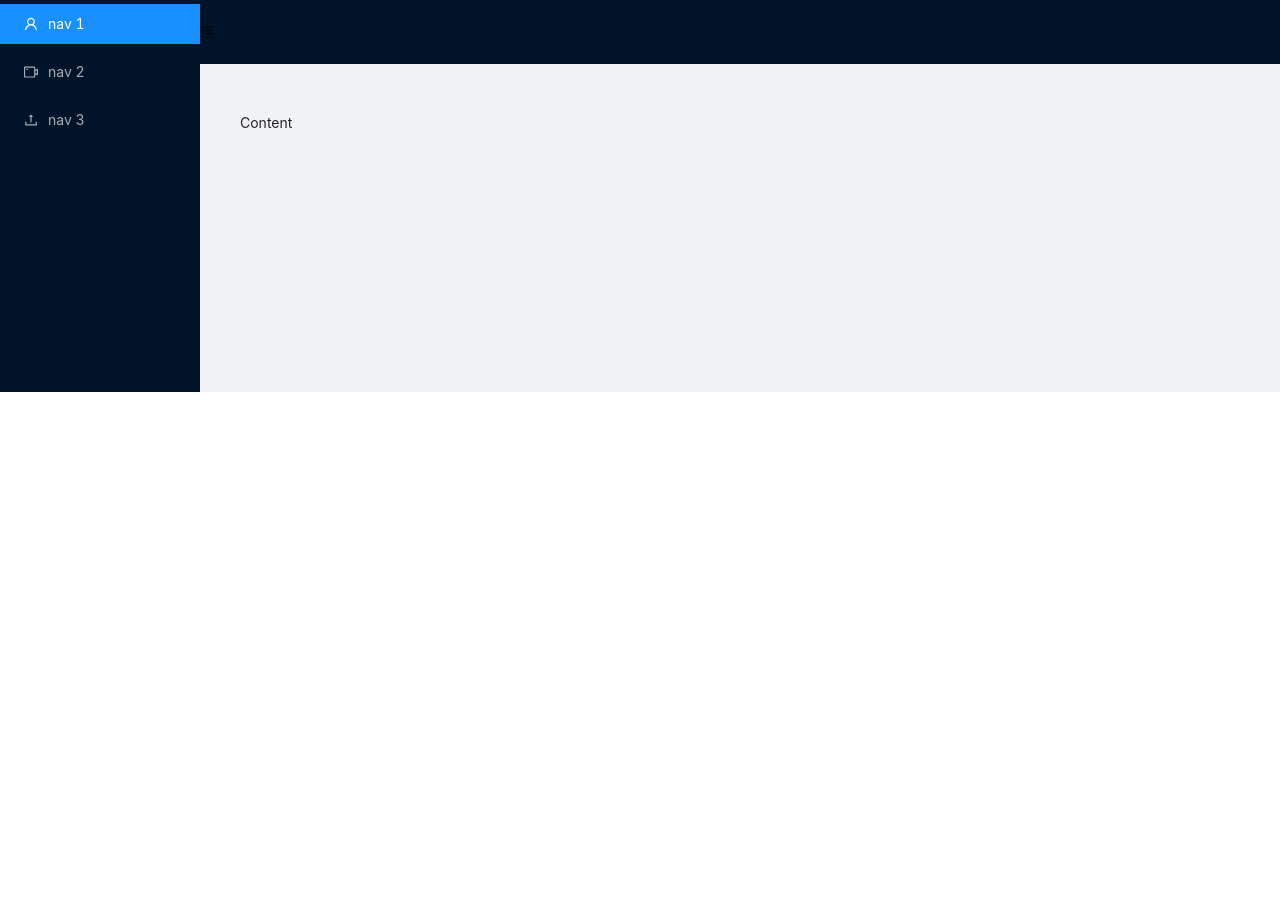
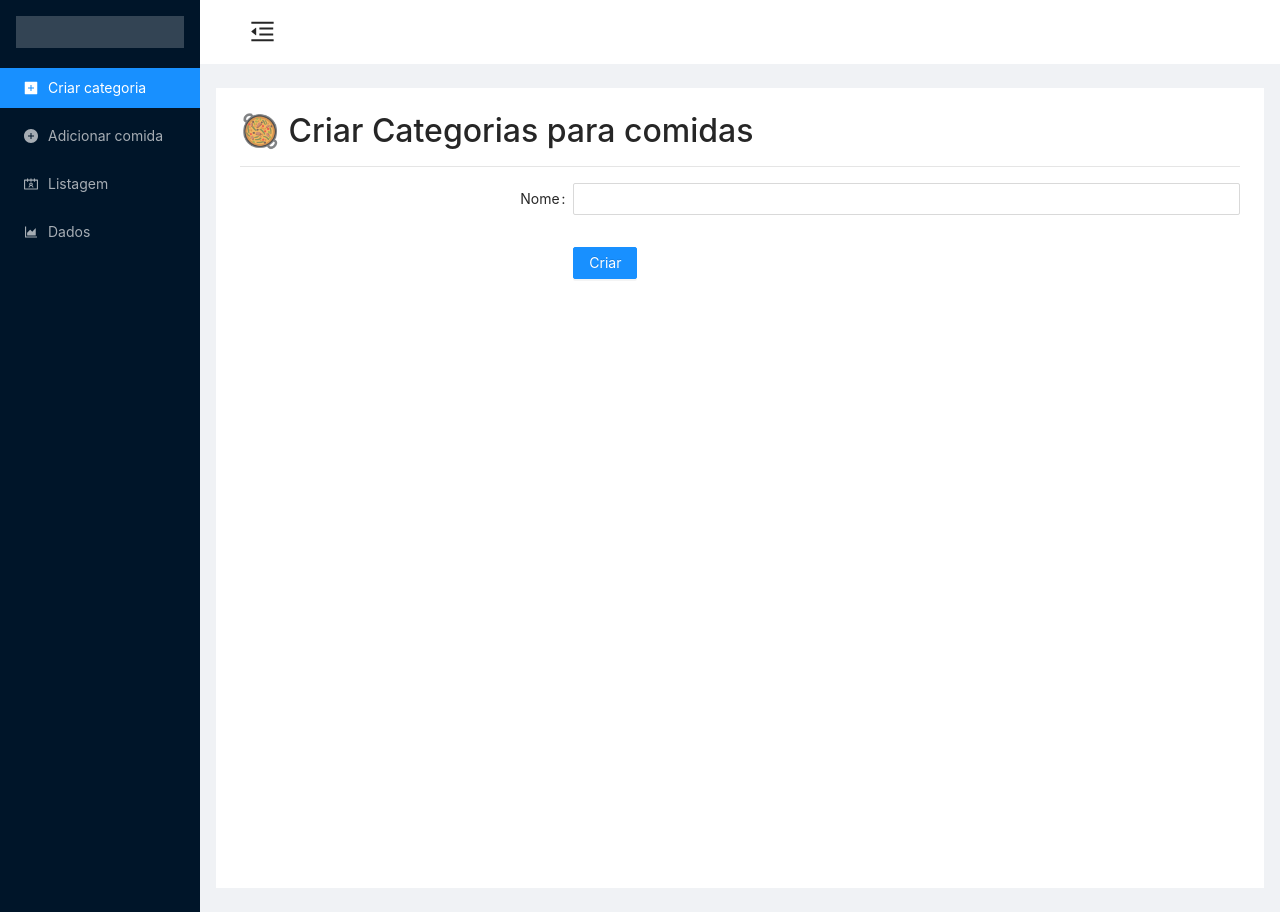
Before and after one commit to Emerson1337/onlineCheckEMS, a React (Create React App) app in the folder front/: page /dashboard in a window 1280 px wide. Before the commit the page ends 800 px from the top, so only its background shows below. Built offline with nearby package versions, Linux system fonts and the light colour scheme.

Commit message:
started admin dashboard

```diff
--- a/front/package.json
+++ b/front/package.json
@@ -3,6 +3,7 @@
   "version": "0.1.0",
   "private": true,
   "dependencies": {
+    "@ant-design/charts": "^1.2.13",
     "@testing-library/jest-dom": "^5.11.4",
     "@testing-library/react": "^11.1.0",
     "@testing-library/user-event": "^12.1.10",
--- a/front/src/App.tsx
+++ b/front/src/App.tsx
@@ -1,7 +1,7 @@
 import React, { useEffect, useState } from 'react';
 import './App.css';
 import Footer from './components/Footer/Footer';
-import Navbar from './components/navbar/Navbar';
+import Navbar from './components/Navbar/Navbar';
 import Routes from './routes';
 
 function App() {
--- /dev/null
+++ b/front/src/components/CreateCategory/CreateCategory.tsx
@@ -0,0 +1,53 @@
+import React from 'react';
+import { Form, Input, Button } from 'antd';
+import styled from 'styled-components';
+
+const layout = {
+  labelCol: { span: 8 },
+  wrapperCol: { span: 16 },
+};
+
+/* eslint-disable no-template-curly-in-string */
+const validateMessages = {
+  required: '${label} is required!',
+  types: {
+    email: '${label} is not a valid email!',
+    number: '${label} is not a valid number!',
+  },
+  number: {
+    range: '${label} must be between ${min} and ${max}',
+  },
+};
+/* eslint-enable no-template-curly-in-string */
+
+export default function CreateCategory() {
+  const onFinish = (values: any) => {
+    console.log(values);
+  };
+
+  return (
+    <Styles>
+      <h2>🥘 Criar Categorias para comidas</h2>
+      <hr />
+      <Form {...layout} name="nest-messages" onFinish={onFinish} validateMessages={validateMessages}>
+        <Form.Item name={['user', 'name']} label="Nome">
+          <Input />
+        </Form.Item>
+        <Form.Item wrapperCol={{ ...layout.wrapperCol, offset: 8 }}>
+          <Button type="primary" htmlType="submit">
+            Criar
+          </Button>
+        </Form.Item>
+      </Form>
+    </Styles>
+  );
+};
+
+const Styles = styled.div`
+  /* display: flex;
+  flex-direction: column;
+  align-items: center;
+  h2 {
+    margin-bottom: 50px;
+  } */
+`;
--- /dev/null
+++ b/front/src/components/CreateFood/CreateFood.tsx
@@ -0,0 +1,61 @@
+import { Form, Input, InputNumber, Button, Upload, Space } from 'antd';
+import {
+  UploadOutlined,
+} from '@ant-design/icons';
+const layout = {
+  labelCol: { span: 8 },
+  wrapperCol: { span: 16 },
+};
+
+/* eslint-disable no-template-curly-in-string */
+const validateMessages = {
+  required: '${label} is required!',
+  types: {
+    email: '${label} is not a valid email!',
+    number: '${label} is not a valid number!',
+  },
+  number: {
+    range: '${label} must be between ${min} and ${max}',
+  },
+};
+/* eslint-enable no-template-curly-in-string */
+
+export default function CreateFood() {
+  const onFinish = (values: any) => {
+    console.log(values);
+  };
+
+  return (
+    <>
+      <h2>🥫  Adicionar novas comidas</h2>
+      <hr />
+      <Form {...layout} name="nest-messages" onFinish={onFinish} validateMessages={validateMessages}>
+        <Form.Item name={['food', 'name']} label="Nome" rules={[{ required: true }]}>
+          <Input />
+        </Form.Item>
+        <Form.Item name={['food', 'description']} label="Descrição/ingredientes" rules={[{ required: true }]}>
+          <Input />
+        </Form.Item>
+        <Form.Item name={['food', 'price']} label="Preço" rules={[{ type: 'number' }]}>
+          <InputNumber />
+        </Form.Item>
+        <Form.Item name={['food', 'image']} label="Imagem" rules={[{ required: true }]}>
+          <Space direction="vertical" style={{ width: '100%' }} size="large">
+            <Upload
+              action="https://www.mocky.io/v2/5cc8019d300000980a055e76"
+              listType="picture"
+              maxCount={1}
+            >
+              <Button icon={<UploadOutlined />}>Enviar (Max: 1)</Button>
+            </Upload>
+          </Space>
+        </Form.Item>
+        <Form.Item wrapperCol={{ ...layout.wrapperCol, offset: 8 }}>
+          <Button type="primary" htmlType="submit">
+            Adicionar
+          </Button>
+        </Form.Item>
+      </Form>
+    </>
+  );
+};
--- /dev/null
+++ b/front/src/components/Graphs/GraphColumnDashboard.tsx
@@ -0,0 +1,48 @@
+import React from 'react';
+import { Column } from '@ant-design/charts';
+
+const GraphColumnDashboard: React.FC = () => {
+  var data = [
+    {
+      month: 'Outubro',
+      vendas: 23,
+    },
+    {
+      month: 'Novembro',
+      vendas: 32,
+    },
+    {
+      month: 'Dezembro',
+      vendas: 41,
+    },
+    {
+      month: 'Janeiro',
+      vendas: 31,
+    },
+    {
+      month: 'Março',
+      vendas: 123,
+    },
+  ];
+  var config = {
+    data: data,
+    xField: 'month',
+    yField: 'vendas',
+    conversionTag: {},
+    xAxis: {
+      label: {
+        autoHide: true,
+        autoRotate: false,
+      },
+    },
+  };
+  return (
+    <>
+      <h2 className="mt-4">Vendas nos últimos meses 📉 </h2>
+      <hr />
+      <Column {...config} />
+    </>
+  );
+};
+
+export default GraphColumnDashboard;
--- /dev/null
+++ b/front/src/components/Graphs/GraphsDashboard.tsx
@@ -0,0 +1,60 @@
+import React from 'react';
+import { Pie } from '@ant-design/charts';
+
+const GraphPieDashboard: React.FC = () => {
+  var data = [
+    {
+      type: 'Pizza',
+      value: 27,
+    },
+    {
+      type: 'Esfiha',
+      value: 25,
+    },
+    {
+      type: 'Pães',
+      value: 18,
+    },
+    {
+      type: 'Salgados',
+      value: 15,
+    },
+    {
+      type: 'Saladas',
+      value: 10,
+    },
+    {
+      type: 'Baião',
+      value: 5,
+    },
+  ];
+  var config = {
+    appendPadding: 10,
+    data: data,
+    angleField: 'value',
+    colorField: 'type',
+    radius: 0.9,
+    label: {
+      type: 'inner',
+      offset: '-30%',
+      content: function content(_ref: any) {
+        var percent = _ref.percent;
+        return ''.concat((percent * 100).toFixed(0), '%');
+      },
+      style: {
+        fontSize: 14,
+        textAlign: 'center',
+      },
+    },
+    interactions: [{ type: 'element-active' }],
+  };
+  return (
+    <>
+      <h2>Produtos vendidos neste mês (Setembro)</h2>
+      <hr />
+      <Pie {...config} />
+    </>
+  );
+};
+
+export default GraphPieDashboard;
--- /dev/null
+++ b/front/src/components/IndexFoods/IndexFoods.tsx
@@ -0,0 +1,43 @@
+/* eslint-disable jsx-a11y/anchor-is-valid */
+import { List, Avatar } from 'antd';
+
+const data = [
+  {
+    title: 'Pizza de chocolate',
+    subtitle: 'pizza'
+  },
+  {
+    title: 'Pizza de calabresa',
+  },
+  {
+    title: 'Esfiha carne do sol',
+  },
+  {
+    title: 'Pão de alho',
+  },
+];
+
+export default function IndexFoods() {
+
+  return (
+    <>
+      <h2>🍲 Aqui estão todas as comidas de sua loja</h2>
+      <hr />
+      <List
+        itemLayout="horizontal"
+        dataSource={data}
+        renderItem={item => (
+          <List.Item
+            actions={[<a key="list-loadmore-edit">edit</a>, <a key="list-loadmore-more">more</a>]}
+          >
+            <List.Item.Meta
+              avatar={<Avatar src="https://zos.alipayobjects.com/rmsportal/ODTLcjxAfvqbxHnVXCYX.png" />}
+              title={<a href="https://ant.design">{item.title}</a>}
+              description="Pizza composta por massa, queijo, tomate..."
+            />
+          </List.Item>
+        )}
+      />,
+    </>
+  );
+}
--- a/front/src/components/modals/modalFinishOrder.tsx
+++ b/front/src/components/Modals/modalFinishOrder.tsx
@@ -1,6 +1,8 @@
 import React, { useState } from 'react';
 import { IoMdClose } from 'react-icons/io';
 import styled from 'styled-components';
+import { Switch } from 'antd';
+import { CloseOutlined, CheckOutlined } from '@ant-design/icons';
 
 export default function FinishOrderModal({ onClose = () => { }, children }: any) {
 
@@ -26,14 +28,14 @@ export default function FinishOrderModal({ onClose = () => { }, children }: any)
     }
   }
 
-  function checkFields() {
-    if (!$('#address').val() ||
-      !$('#refference').val() ||
-      !$('#rest').val() ||
-      !$('#name').val()) {
-      alert('Preencha todos os campos!');
-    }
-  }
+  // function checkFields() {
+  //   if (!$('#address').val() ||
+  //     !$('#refference').val() ||
+  //     !$('#rest').val() ||
+  //     !$('#name').val()) {
+  //     alert('Preencha todos os campos!');
+  //   }
+  // }
 
   return (
     <>
@@ -41,7 +43,7 @@ export default function FinishOrderModal({ onClose = () => { }, children }: any)
         <div>
           <div id="buttonToClose">
             <ButtonClose className="btn" onClick={onClose} type="button">
-              <IoMdClose size={18} />
+              <IoMdClose color={'black'} size={18} />
             </ButtonClose>
           </div>
           <InfoBuy>
@@ -61,11 +63,11 @@ export default function FinishOrderModal({ onClose = () => { }, children }: any)
                 <label htmlFor="name"><strong>Nome:</strong></label>
                 <input type="text" className="form-control" id="name" placeholder="Ex: João Paulo" />
               </div>
-              <div className="form-check">
-                <input className="form-check-input" onClick={() => switchDelivery()} type="checkbox" value="" id="toDelivery" />
-                <label className="form-check-label mb-4" htmlFor="toDelivery">
-                  Desejo para entrega (Taxa: R$2,00)
-                </label>
+              <div className="switch form-check">
+                <Switch
+                  checkedChildren={<CheckOutlined />}
+                  unCheckedChildren={<CloseOutlined />}
+                  onChange={() => switchDelivery()} /> Desejo para entrega (Taxa: R$2,00)
               </div>
               {toDelivery &&
                 <>
@@ -115,10 +117,10 @@ export default function FinishOrderModal({ onClose = () => { }, children }: any)
               {
                 cashPayment &&
                 <div id="notCashRest">
-                  <input className="form-check-input" onClick={() => switchPayment()} type="checkbox" value="" id="paymentMethod" />
-                  <label className="form-check-label mb-4" htmlFor="paymentMethod">
-                    Não preciso de troco.
-                  </label>
+                  <Switch
+                    checkedChildren={<CheckOutlined />}
+                    unCheckedChildren={<CloseOutlined />}
+                    onChange={() => switchPayment()} /> Não preciso de troco.
                 </div>
               }
             </form>
@@ -150,6 +152,11 @@ const UIModalOverlay = styled.div`
 
   #inputRest {
     width: 40%;
+  }
+
+  .switch {
+    margin-bottom: 10px;
+    padding-left: 0;
   }
 
   .input-group-text {
@@ -190,8 +197,13 @@ const UIModalOverlay = styled.div`
 const InfoBuy = styled.div`
   text-align: center;
 
+
   #transition-modal-description p{
     line-height: 1rem;
+  }
+
+  h1, h2, h3, h5 {
+    color: #fff;
   }
 
   h2 {
--- a/front/src/index.css
+++ b/front/src/index.css
@@ -8,7 +8,7 @@ body {
     sans-serif;
   -webkit-font-smoothing: antialiased;
   -moz-osx-font-smoothing: grayscale;
-  background: #F7F7F7;
+  background: #F7F7F7 !important;
 }
 code {
   font-family: source-code-pro, Menlo, Monaco, Consolas, 'Courier New',
--- a/front/src/pages/dashboard/index.tsx
+++ b/front/src/pages/dashboard/index.tsx
@@ -1,20 +1,28 @@
+/* eslint-disable react-hooks/rules-of-hooks */
 import React from 'react';
 import { Layout, Menu } from 'antd';
 import {
   MenuUnfoldOutlined,
   MenuFoldOutlined,
-  UserOutlined,
-  VideoCameraOutlined,
-  UploadOutlined,
+  ContactsOutlined,
+  PlusCircleFilled,
+  PlusSquareFilled,
+  AreaChartOutlined
 } from '@ant-design/icons';
-
-
+import styled from 'styled-components';
+import CreateCategory from '../../components/CreateCategory/CreateCategory';
+import CreateFood from '../../components/CreateFood/CreateFood';
+import IndexFoods from '../../components/IndexFoods/IndexFoods';
+import GraphPieDashboard from '../../components/Graphs/GraphsDashboard';
+import GraphColumnDashboard from '../../components/Graphs/GraphColumnDashboard';
 
 const { Header, Sider, Content } = Layout;
 
 export default class Dashboard extends React.Component {
+
   state = {
     collapsed: false,
+    menu: 1,
   };
 
   toggle = () => {
@@ -23,25 +31,36 @@ export default class Dashboard extends React.Component {
     });
   };
 
+  changeMenu = (value: any) => {
+    this.setState({
+      menu: value,
+    });
+  };
+
   render() {
     return (
+      <Styles>
         <Layout>
           <Sider trigger={null} collapsible collapsed={this.state.collapsed}>
-          <div className="logo" />
+            <div className="logo">
+            </div>
             <Menu theme="dark" mode="inline" defaultSelectedKeys={['1']}>
-            <Menu.Item key="1" icon={<UserOutlined />}>
-              nav 1
+              <Menu.Item key="1" onClick={() => this.changeMenu(1)} icon={<PlusSquareFilled />}>
+                Criar categoria
               </Menu.Item>
-            <Menu.Item key="2" icon={<VideoCameraOutlined />}>
-              nav 2
+              <Menu.Item key="2" onClick={() => this.changeMenu(2)} icon={<PlusCircleFilled />}>
+                Adicionar comida
               </Menu.Item>
-            <Menu.Item key="3" icon={<UploadOutlined />}>
-              nav 3
+              <Menu.Item key="3" onClick={() => this.changeMenu(3)} icon={<ContactsOutlined />}>
+                Listagem
+              </Menu.Item>
+              <Menu.Item key="4" onClick={() => this.changeMenu(4)} icon={<AreaChartOutlined />}>
+                Dados
               </Menu.Item>
             </Menu>
           </Sider>
           <Layout className="site-layout">
-          <Header className="site-layout-background" style={{ padding: 0 }}>
+            <Header className="site-layout-background" style={{ fontSize: 25 }}>
               {React.createElement(this.state.collapsed ? MenuUnfoldOutlined : MenuFoldOutlined, {
                 className: 'trigger',
                 onClick: this.toggle,
@@ -52,13 +71,62 @@ export default class Dashboard extends React.Component {
               style={{
                 margin: '24px 16px',
                 padding: 24,
-              minHeight: 280,
+                minHeight: '100vh',
               }}
             >
-            Content
+              {
+                this.state.menu === 1 ?
+                  <CreateCategory />
+                  :
+                  this.state.menu === 2 ?
+                    <CreateFood />
+                    :
+                    this.state.menu === 3 ?
+                      <IndexFoods />
+                      :
+                      this.state.menu === 4 ?
+                        <>
+                          <GraphPieDashboard />
+                          <GraphColumnDashboard />
+                        </>
+                        :
+                        ''
+              }
             </Content>
           </Layout>
         </Layout>
+      </Styles >
     );
   }
 }
+
+const Styles = styled.div`
+
+  .logo {
+    height: 32px;
+    margin: 16px;
+    background: rgba(255, 255, 255, 0.2);
+  }
+
+  #components-layout-demo-custom-trigger .trigger {
+    padding: 0 24px;
+    font-size: 18px;
+    line-height: 64px;
+    cursor: pointer;
+    transition: color 0.3s;
+  }
+
+  #components-layout-demo-custom-trigger .trigger:hover {
+    color: #1890ff;
+  }
+
+  #components-layout-demo-custom-trigger .logo {
+    height: 32px;
+    margin: 16px;
+    background: rgba(255, 255, 255, 0.3);
+  }
+
+  .site-layout .site-layout-background {
+    background: #fff;
+  }
+`;
```
Also changed, not shown: front/src/pages/check/index.tsx (+4 -7 lines), front/src/components/Navbar/Navbar.tsx (renamed from front/src/components/navbar/Navbar.tsx), 1 other file (tests, documents, lock files or other folders). Lines whose indentation alone changed are shown as unchanged.
